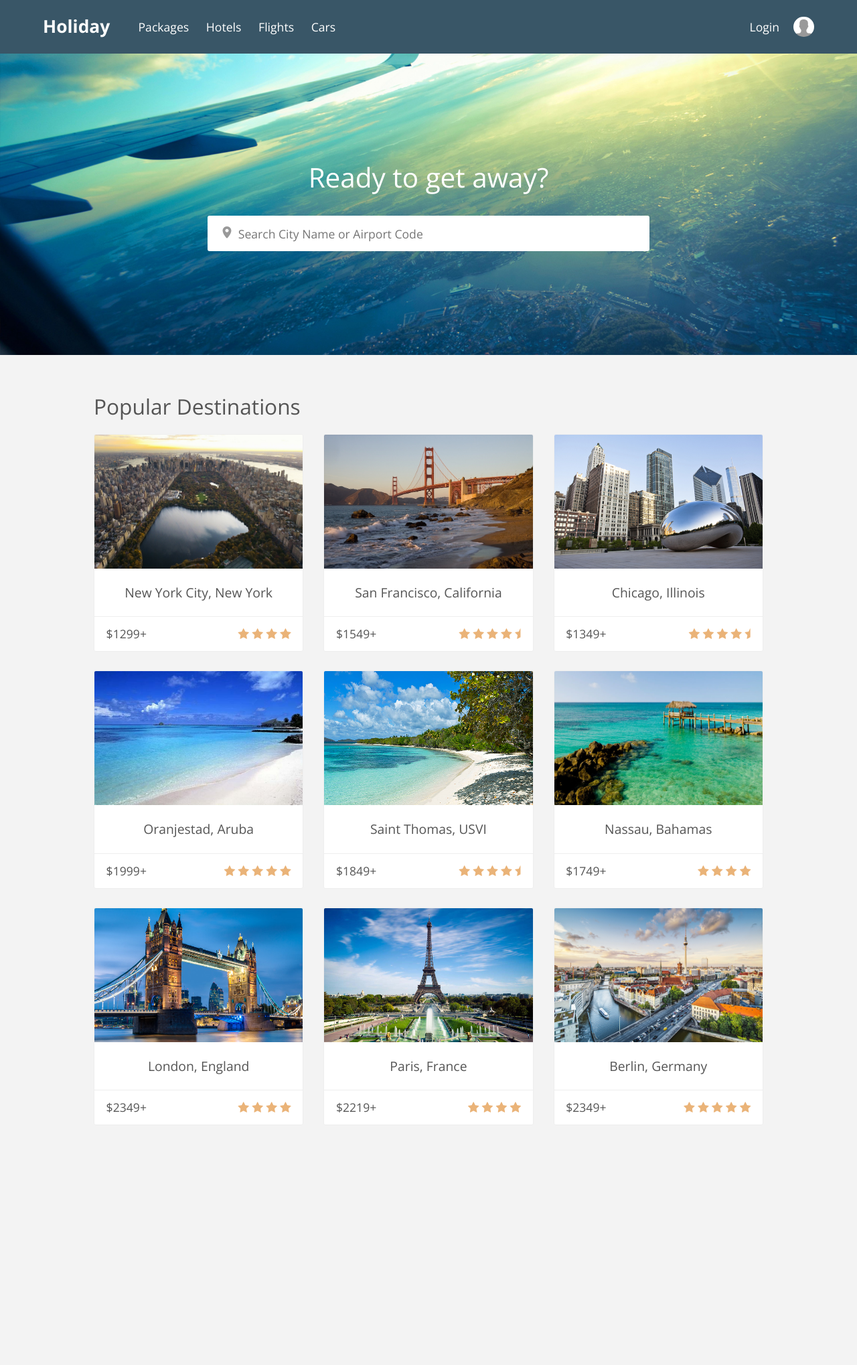
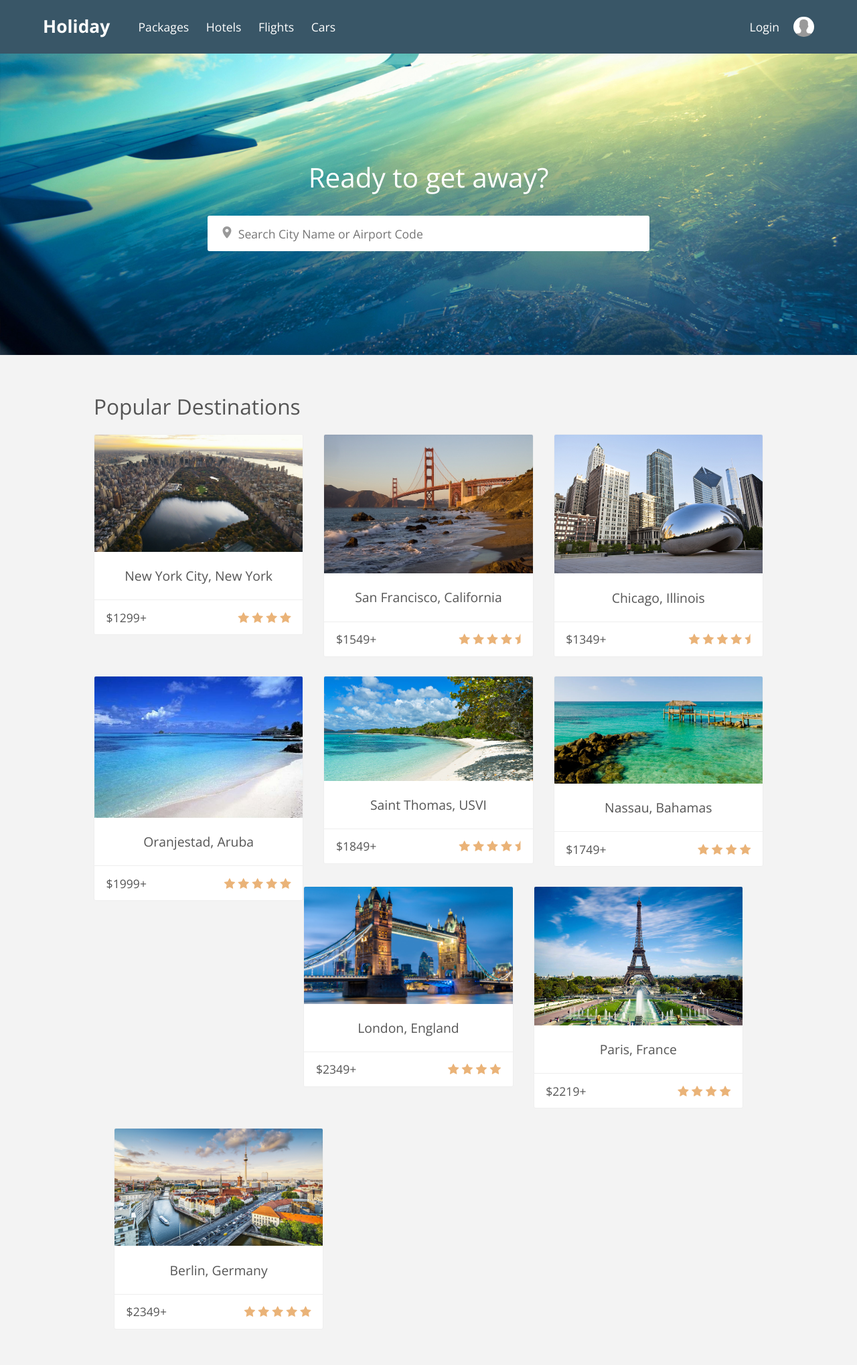
Before and after one commit to Treydor/holiday, a Jekyll site: the page built from index.html, in a window 1280 px wide. Shown: the whole page at 67% size. Built offline with Jekyll 4.4.1, drawn with Linux system fonts in a browser that asks for light colours; nearby versions of some CDN libraries; before the commit the page ends 1761 px from its top, so only the background shows below that.

Commit message:
Renames elements, adds cover size to keep integrity of card images

```diff
--- a/assets/stylesheets/components/_cards.scss
+++ b/assets/stylesheets/components/_cards.scss
@@ -9,12 +9,11 @@
   text-decoration: none;
 }
 
-/*------ Card photo ------*/
+/*------ Card header ------*/
 
-.card__photo {
-  height: 225px;
-
-  @media #{$medium} { height: 200px; }
+.card__header {
+  background-size: cover;
+  height: 200px;
 }
 
 /*------ Card body ------*/
@@ -42,3 +41,50 @@
   color: $accent;
   float: right;
 }
+
+/*------ Card photos ------*/
+
+.new-york {
+  background: url("../../assets/images/cards/newyork.jpg") center no-repeat;
+  background-size: cover;
+}
+
+.san-fran {
+  background: url("../../assets/images/cards/sanfran.jpg") center no-repeat;
+  background-size: cover;
+}
+
+.chicago {
+  background: url("../../assets/images/cards/chicago.jpg") center no-repeat;
+  background-size: cover;
+}
+
+.aruba {
+  background: url("../../assets/images/cards/aruba.jpg") center no-repeat;
+  background-size: cover;
+}
+
+.st-thomas {
+  background: url("../../assets/images/cards/stthomas.jpg") center  no-repeat;
+  background-size: cover;
+}
+
+.nassau {
+  background: url("../../assets/images/cards/nassau.jpg") center no-repeat;
+  background-size: cover;
+}
+
+.london {
+  background: url("../../assets/images/cards/london.jpg") center no-repeat;
+  background-size: cover;
+}
+
+.paris {
+  background: url("../../assets/images/cards/paris.jpg") center no-repeat;
+  background-size: cover;
+}
+
+.berlin {
+  background: url("../../assets/images/cards/berlin.jpg") center no-repeat;
+  background-size: cover;
+}
--- a/assets/stylesheets/components/_header.scss
+++ b/assets/stylesheets/components/_header.scss
@@ -28,7 +28,7 @@
   @include clean-list;
   display: none;
 
-  @media #{$medium} { display: inline-block; }
+  @media #{$large} { display: inline-block; }
 }
 
 .navigation__item {
@@ -77,7 +77,7 @@
 .mobile-bar {
   background: $primary-dark;
 
-  @media #{$medium} { display: none; }
+  @media #{$large} { display: none; }
 }
 
 .mobile-bar .container {
```
